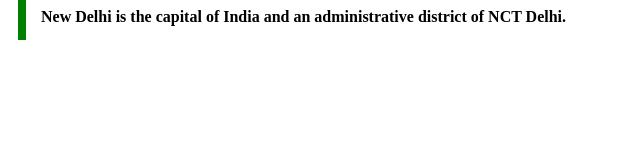
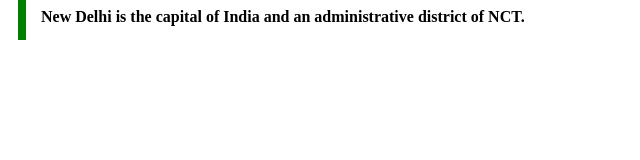
Before and after one commit to acciojob/trivia-SravaniPutturu, a website: page main.html in a window 1280 px wide. Shown: the full height of the page, 0-640 px from the left. Drawn offline with Linux system fonts and the light colour scheme.

Commit message:
created a submission

```diff
--- a/main.html
+++ b/main.html
@@ -7,7 +7,7 @@
 </head>
 
 <body>
-	<blackquote  cite="https://en.wikipedia.org/wiki/New_Delhi">New Delhi is the capital of India and an administrative district of NCT Delhi.
+	<blackquote  cite="https://en.wikipedia.org/wiki/New_Delhi">New Delhi is the capital of India and an administrative district of NCT.
 	</blackquote>
 </body>
 
```
